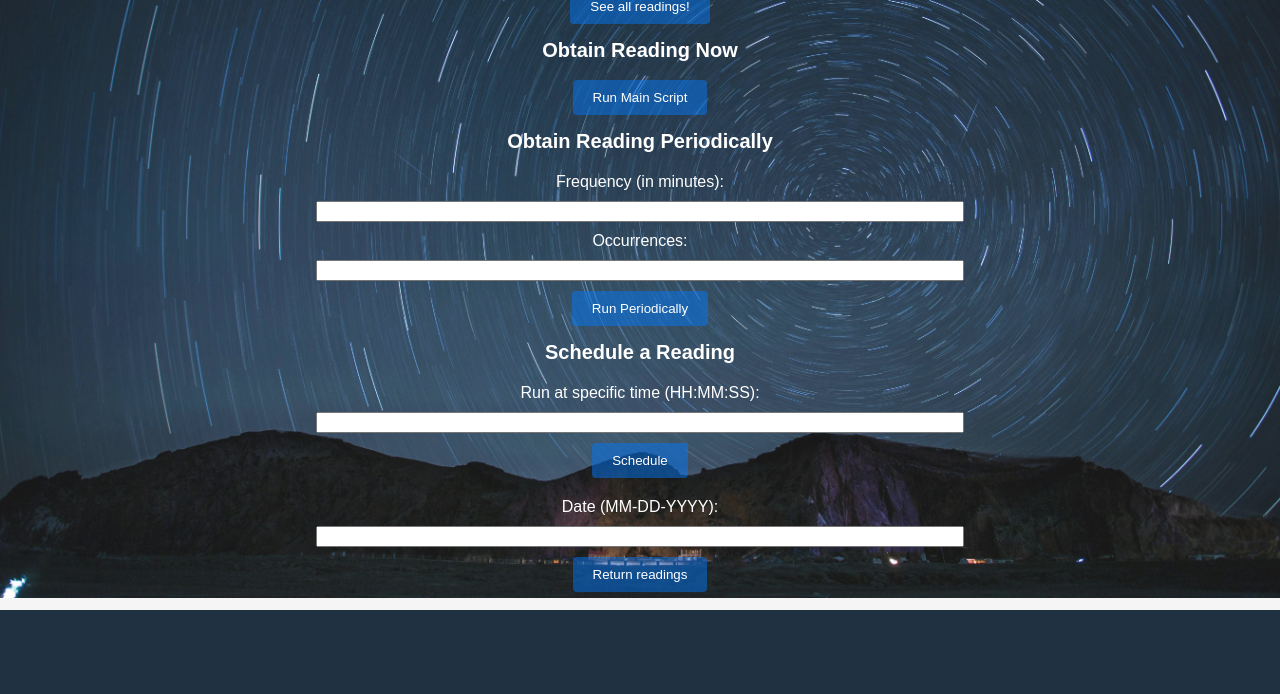
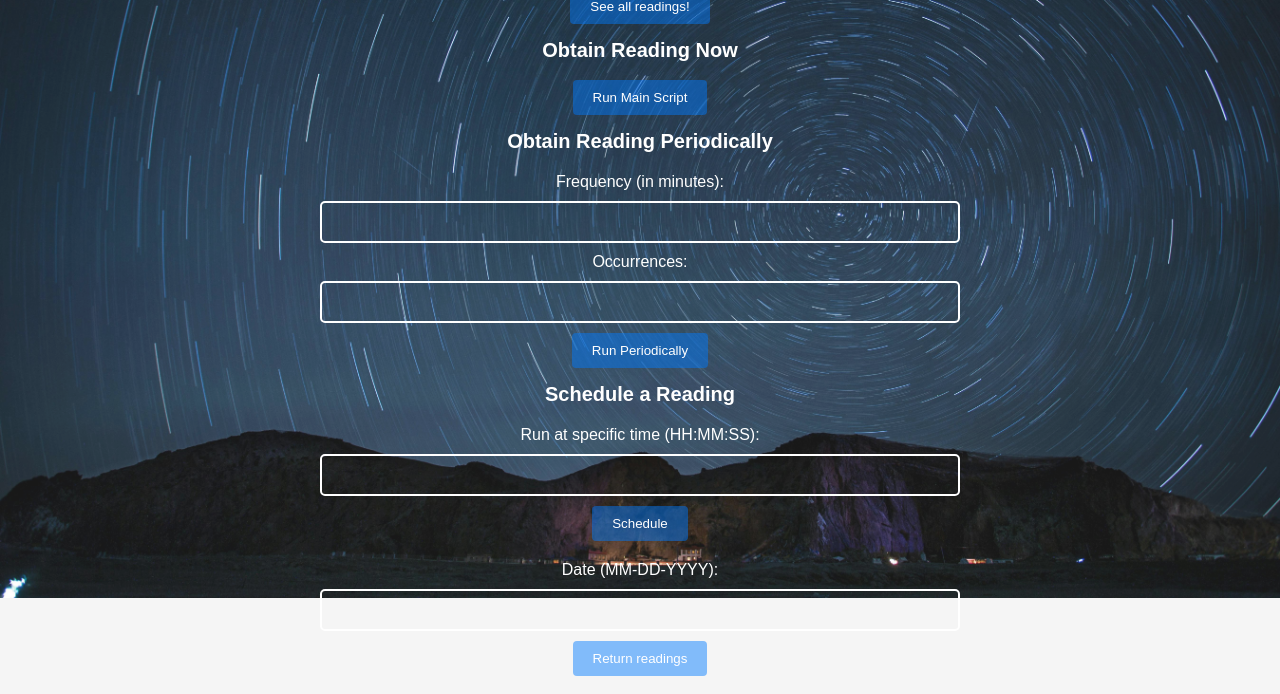
Before and after one commit to diegopimi/Wispeed, a Flask app: page / in a window 1280 px wide. Shown: the part 202-896 px from the top of the page. Before the commit the page ends 812 px from the top, so only its background shows below. Run offline with Flask 3, Linux system fonts and the light colour scheme; data that the repository does not hold is empty; some libraries are stand-ins or nearby versions.

Commit message:
Visual changes

```diff
--- a/static/styles.css
+++ b/static/styles.css
@@ -112,3 +112,14 @@ button {
 .label {
     color:#ffffff;
 }
+
+.textbox {
+    background-color: transparent; /* Set background color to transparent */
+    border: 2px solid white; /* Set white border */
+    padding: 10px; /* Add padding */
+    border-radius: 5px; /* Add border radius for rounded corners */
+    color: rgb(255, 255, 255); /* Set text color */
+    font-size: 16px; /* Set font size */
+    width: 300px; /* Set width */
+    box-sizing: border-box; /* Include padding and border in the width */
+}
--- a/templates/index.html
+++ b/templates/index.html
@@ -43,11 +43,11 @@
         <form action="{{ url_for('run_periodical') }}" method="post">
             <div>
                 <label for="frequency" class="label">Frequency (in minutes):</label>
-                <input type="text" id="frequency" name="frequency">
+                <input type="text" class="textbox" id="frequency" name="frequency">
             </div>
             <div>
                 <label for="occurrences"  class="label">Occurrences:</label>
-                <input type="text" id="occurrences" name="occurrences">
+                <input type="text" class="textbox" id="occurrences" name="occurrences">
             </div>
             <button type="submit" class="button">Run Periodically</button>
         </form>
@@ -57,7 +57,7 @@
         <form action="{{ url_for('run_dated') }}" method="post">
             <div>
                 <label for="time"  class="label">Run at specific time (HH:MM:SS):</label>
-                <input type="text" id="time" name="time">
+                <input type="text" class="textbox" id="time" name="time">
                 <button type="submit" class="button">Schedule</button>
             </div>
         </form>
@@ -66,7 +66,7 @@
         <form action="{{ url_for('return_dated') }}" method="post">
             <div>
                 <label for="date"  class="label">Date (MM-DD-YYYY):</label>
-                <input type="text" id="date" name="date">
+                <input type="text" class="textbox" id="date" name="date">
                 <button type="submit" class="button">Return readings</button>
             </div>
         </form>
```
